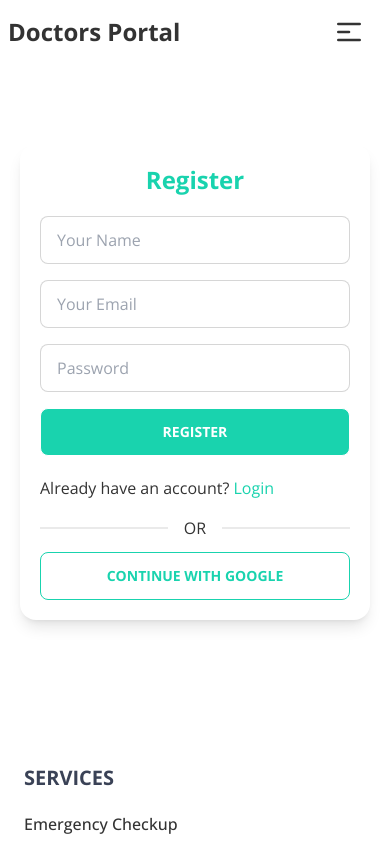
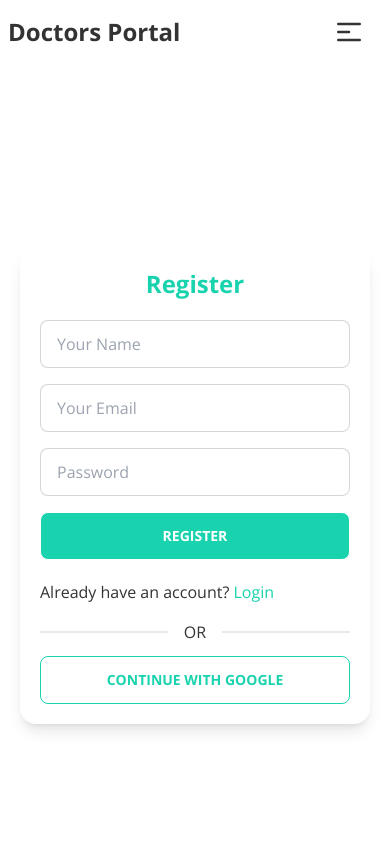
Before and after one commit to technayan/doctors-portal, a React (Create React App) app: page /register in a window 390 px wide. Shown: the top 844 px of the page. Built offline with nearby package versions, Linux system fonts and the light colour scheme; no server answers.

Commit message:
Responsiveness for large device

```diff
--- a/src/Pages/Login/Login.js
+++ b/src/Pages/Login/Login.js
@@ -54,7 +54,7 @@ const Login = () => {
 
 
     return (
-        <div className='h-full flex justify-center items-center py-20 mx-5 lg:mx-0'>
+        <div className='h-full flex justify-center items-center py-20 min-h-screen mx-5 lg:mx-0'>
             <div className="card w-96 bg-base-100 shadow-lg">
             <div className="p-5 lg:p-8">
                 <h2 className="text-2xl font-bold text-center text-primary">Login</h2>
--- a/src/Pages/Register/Register.js
+++ b/src/Pages/Register/Register.js
@@ -44,7 +44,7 @@ const Register = () => {
 
 
     return (
-        <div className='h-full flex justify-center items-center py-20 mx-5 lg:mx-0'>
+        <div className='h-full flex justify-center items-center min-h-screen py-20 mx-5 lg:mx-0'>
             <div className="card w-96 bg-base-100 shadow-lg">
             <div className="p-5 lg:p-8">
                 <h2 className="text-2xl font-bold text-center text-primary">Register</h2>
--- a/src/Pages/Shared/Navbar.js
+++ b/src/Pages/Shared/Navbar.js
@@ -37,7 +37,7 @@ const Navbar = () => {
 
     </>
     return (
-        <div className="navbar bg-base-100 lg:px-12">
+        <div className="navbar bg-base-100 lg:px-12 md:px-12 max-w-[1400px] mx-auto">
             <div className="flex w-full">
                 <Link to={'/'} className="font-bold flex-1 text-2xl">Doctors Portal</Link>
                 <div className="dropdown">
```
